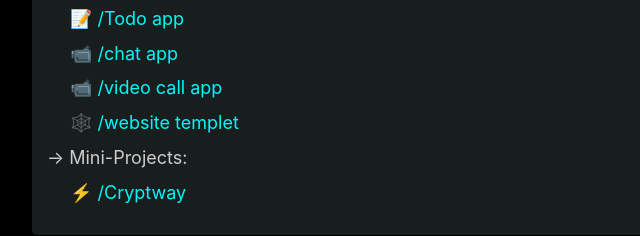
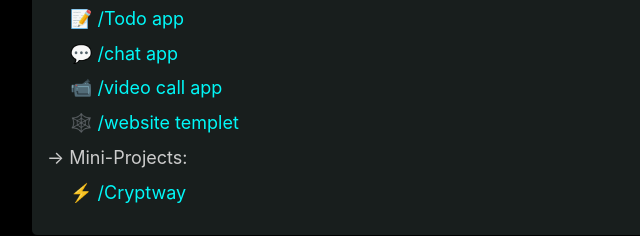
Before and after one commit to yashbhangale/yashbhangale.github.io, a Gatsby site: page / in a window 1280 px wide. Shown: the part 440-676 px from the top of the page, 97-737 px from the left. Built offline with nearby package versions, Linux system fonts and the light colour scheme; Gatsby itself is replaced by a stand-in of ours; some packages are replaced by stand-ins of ours.

Commit message:
Update chatapp.md

```diff
--- a/src/markdown-pages/projects/chatapp.md
+++ b/src/markdown-pages/projects/chatapp.md
@@ -4,7 +4,7 @@ nameOfClass: "projects-items"
 title: "react chat app"
 added: "---"
 video: "false"
-listName: "📹 /chat app"
+listName: "💬 /chat app"
 popupImageSrc: "https://user-images.githubusercontent.com/68957369/180611287-56ed3d77-9e84-4082-8435-f6b0e3a8aaeb.png"
 popupImageAlt: "Shortly URL shortener screenshot"
 popupLiveLink: "https://yashuopreactchat-app.herokuapp.com/"
```
